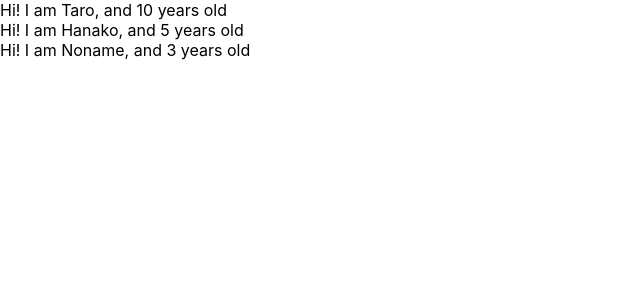
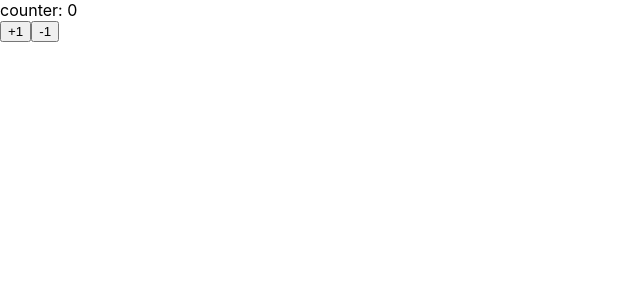
Before and after one commit to miya385991/react-redux-app, a React (Create React App) app: page / in a window 1280 px wide. Shown: the top 300 px of the page, without its empty margins (0-640 px from the left). Built offline with nearby package versions, Linux system fonts and the light colour scheme.

Commit message:
learn state and setState

```diff
--- a/src/App.js
+++ b/src/App.js
@@ -1,36 +1,33 @@
-import React from 'react';
-import PropTypes from 'prop-types';
+import React,{Component} from 'react';
 
 
-const App = () => {
-  const profiles = [
-    {
-      name:"Taro", age:10
-    },
-    {
-      name:"Hanako", age:5
-    },
-    {
-      name:"Noname" , age:3
-    }
-  ]
-  return (
-    <div>
-      {
-        profiles.map((profile, index) => {
-          return <User name={profile.name} age={profile.age} key={index}/>
-        })
-      }
-         </div>
-         )
-}
-const User = (props) => {
-  return <div>Hi! I am {props.name}, and {props.age} years old</div>
-}
 
-User.propTypes = {
-  name: PropTypes.string,
-  age: PropTypes.number.isRequired
+const App = () => (<Counter></Counter>)
+class Counter extends Component {
+  constructor(props) {
+    super(props);
+    console.log(this.state);
+    this.state = {count:0}
+
+  }
+
+  handlePlusButton = () => {
+    this.setState({count: this.state.count +1})
+  }
+
+  handleMinusButton = () => {
+    this.setState({count: this.state.count -1})
+  }
+
+  render() {
+    return (
+      <React.Fragment>
+        <div>counter: {this.state.count}</div>
+        <button onClick={this.handlePlusButton}>+1</button>
+      <button onClick={this.handleMinusButton}>-1</button>
+      </React.Fragment>
+    )
+  }
 }
 
 export default App;
```
